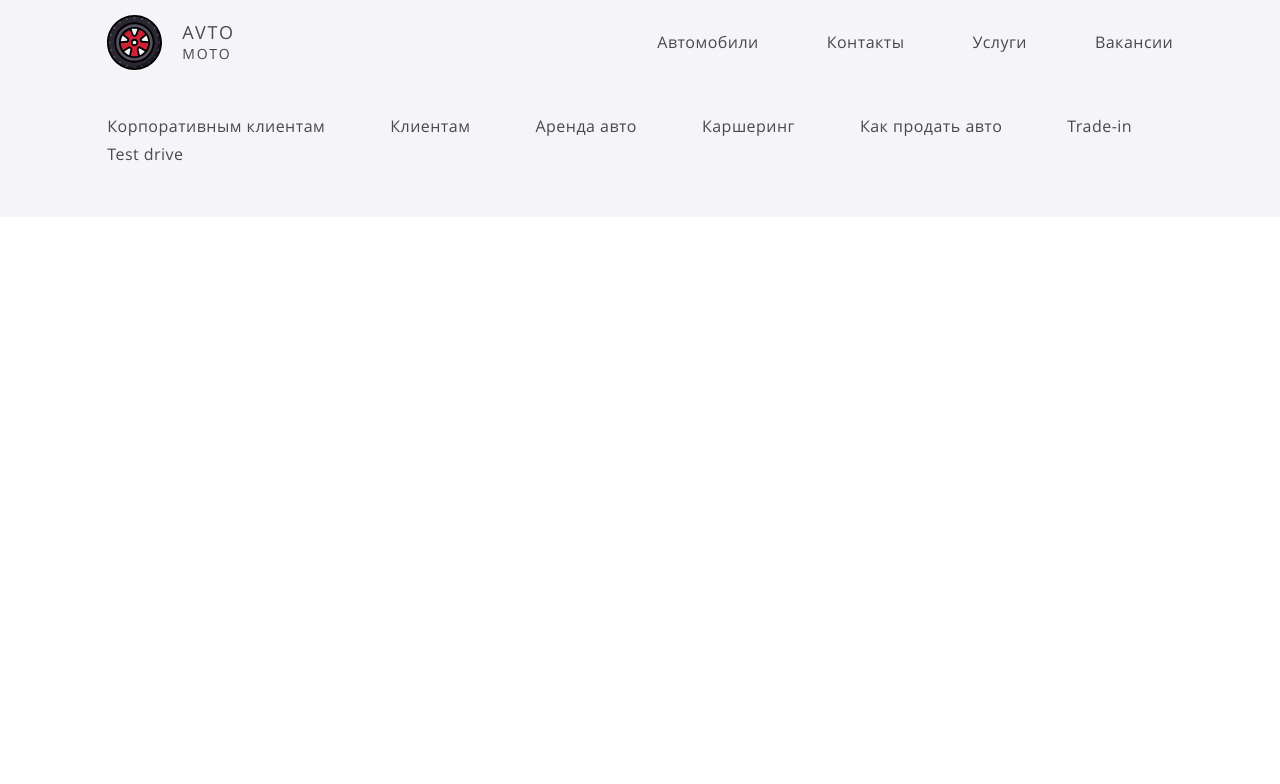
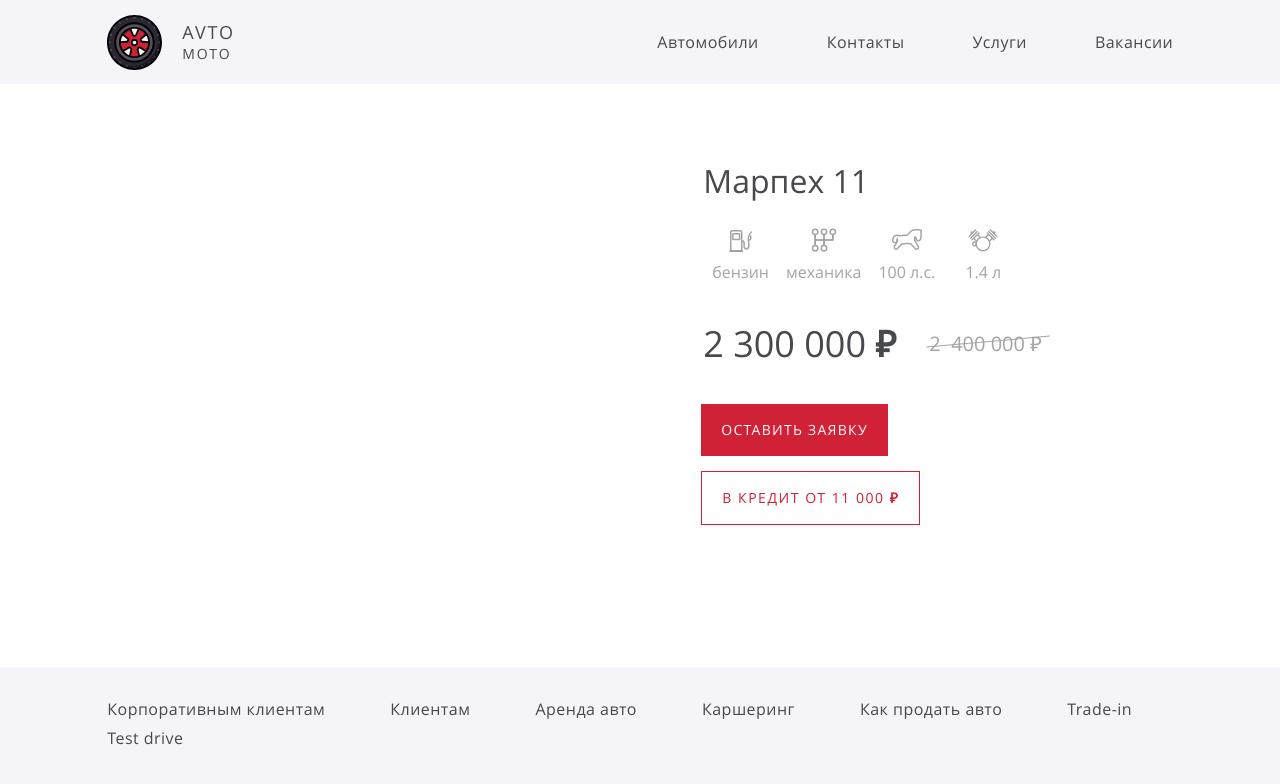
Before and after one commit to Zhenia96/Avto-Moto, a React (Create React App) app: page / in a window 1280 px wide. Shown: the top 784 px of the page. Built offline with nearby package versions, Linux system fonts and the light colour scheme; a web font is replaced by a local one.

Commit message:
mark up main block

```diff
--- a/src/components/main-page/main-page.jsx
+++ b/src/components/main-page/main-page.jsx
@@ -1,14 +1,22 @@
 import React from 'react';
 import MainFooter from '../main-footer/main-footer.jsx';
 import MainHeader from '../main-header/main-header.jsx';
+import ShortDescription from '../short-description/short-description.jsx';
 import './main-page.scss';
 
 function MainPage() {
   return (
-    <div>
+    <div className='page'>
       <MainHeader />
-      <main>
-
+      <main className='page__content wrapper'>
+        <div className='page__column'>
+          <h1 className='page__title'>Марпех 11</h1>
+          <ShortDescription className='page__short-description' />
+          <p className='page__price'><span className='page__price-new'>2 300 000 ₽</span><del className='page__price-old'>2 &nbsp;400 000
+            ₽</del></p>
+          <a className='page__button page__button--request' href='/'>оставить заявку</a>
+          <a className='page__button page__button--credit' href='/'>В кредит от 11 000 ₽</a>
+        </div>
       </main>
       <MainFooter />
     </div>
--- a/src/components/main-page/main-page.scss
+++ b/src/components/main-page/main-page.scss
@@ -0,0 +1,99 @@
+@import '../../scss/variables.scss';
+
+.page {
+  display: flex;
+  flex-direction: column;
+  height: 100vh;
+  min-width: $desktop-width;
+}
+
+.page__content {
+  display: grid;
+  grid-template-columns: 150fr 143fr;
+  grid-template-areas: 'gallery right-column'
+                       'info info';
+  column-gap: 103px;
+  margin-top: 76px;
+}
+
+.page__column {
+  grid-area: right-column;
+  font-family: $basic-font;
+  display: flex;
+  flex-direction: column;
+  align-items: flex-start;
+}
+
+.page__title {
+  font-weight: 700;
+  font-size: 32px;
+  line-height: 41px;
+  color: rgba(72, 73, 77, 1);
+  margin: 0;
+}
+
+.page__short-description {
+  margin-top: 19px;
+  margin-left: 9px;
+}
+
+.page__price {
+  display: flex;
+  align-items: center;
+  margin-top: 38px;
+}
+
+.page__price-new {
+  font-weight: 700;
+  font-size: 36px;
+  line-height: 48px;
+  color: rgba(72, 73, 77, 1);
+  margin-right: 23px;
+}
+
+.page__price-old {
+  position: relative;
+  font-weight: 400;
+  font-size: 20px;
+  line-height: 27px;
+  color: rgba(72, 73, 77, 0.5);
+  text-decoration: none;
+  padding: 10px;
+  padding-right: 2px;
+
+  &::after {
+    position: absolute;
+    bottom: 25px;
+    left: 7px;
+    content: '';
+    width: 100%;
+    height: 1px;
+    background-color: rgba(163, 164, 166, 1);
+    transform: rotate(-5deg);
+  }
+}
+
+.page__button {
+  display: block;
+  font-family: $basic-font;
+  font-weight: 600;
+  font-size: 14px;
+  letter-spacing: 0.09em;
+  text-transform: uppercase;
+  padding: 18px 20px;
+  margin-left: -2px;
+  box-sizing: border-box;
+
+  &--request {
+    color: rgba(255, 255, 255, 1);
+    background-color: rgba(209, 33, 54, 1);
+    margin-top: 20px;
+  }
+
+  &--credit {
+    letter-spacing: 0.11em;
+    color: rgba(209, 33, 54, 1);
+    margin-top: 15px;
+    border: 1px solid rgba(209, 33, 54, 1);
+  }
+}
--- /dev/null
+++ b/src/components/short-description/short-description.jsx
@@ -0,0 +1,36 @@
+import React from 'react';
+import PropTypes from 'prop-types';
+import './short-description.scss';
+
+function ShortDescription(props) {
+  return (
+    <dl className={`${props.className} short-description`}>
+      <div className='short-description__item'>
+        <dt className='short-description__name'><img src='img/engines_type-icon.svg' alt='Тип двигателя'
+          width='53' height='40' /></dt>
+        <dd className='short-description__value'>бензин</dd>
+      </div>
+      <div className='short-description__item'>
+        <dt className='short-description__name'><img src='img/transmission-icon.svg' alt='Коробка передач'
+          width='40' height='40' /></dt>
+        <dd className='short-description__value'>механика</dd>
+      </div>
+      <div className='short-description__item'>
+        <dt className='short-description__name'><img src='img/power-icon.svg' alt='Мощность' width='40'
+          height='40' /></dt>
+        <dd className='short-description__value'>100 л.с.</dd>
+      </div>
+      <div className='short-description__item'>
+        <dt className='short-description__name'><img src='img/capacity-icon.svg' alt='Объем двигателя'
+          width='40' height='40' /></dt>
+        <dd className='short-description__value'>1.4 л</dd>
+      </div>
+    </dl>
+  );
+}
+
+ShortDescription.propTypes = {
+  className: PropTypes.string,
+}
+
+export default ShortDescription;
--- /dev/null
+++ b/src/components/short-description/short-description.scss
@@ -0,0 +1,27 @@
+@import '../../scss/variables.scss';
+@import '../../scss/mixins.scss';
+
+.short-description {
+  display: flex;
+  flex-wrap: wrap;
+  margin: 0;
+}
+
+.short-description__item {
+  display: flex;
+  flex-direction: column;
+  align-items: center;
+  margin-right: 17px;
+
+  &:nth-child(3) {
+    margin-right: 28px;
+  }
+}
+
+.short-description__value {
+  font-family: $basic-font;
+  font-weight: 400;
+  font-size: 16px;
+  color: rgba(72, 73, 77, 0.5);
+  margin: 0;
+}
```
Also changed, not shown: public/img/engines_type-icon.svg (added).
